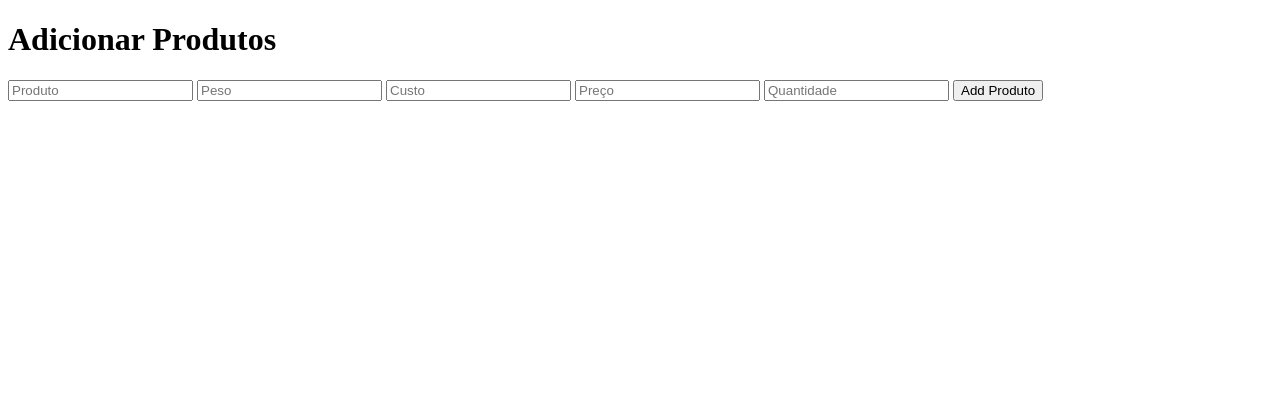
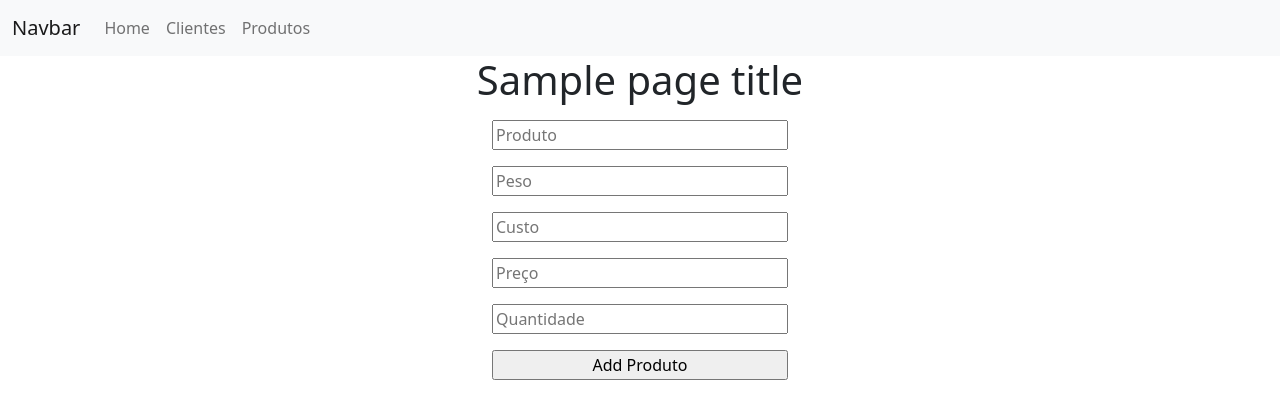
Before and after one commit to GabrielSoaresGomes/flask-ControleEstoque, a Flask app: template templates/form.html in a window 1280 px wide. Shown: the top 419 px of the page. Run offline with Flask 2, Linux system fonts and the light colour scheme; the template is opened without the code that fills it: most values are stand-ins (such as "Sample title", 1, 10 or a date in 2020); some libraries are stand-ins or nearby versions.

Commit message:
style: Form de produtos

```diff
--- a/app.py
+++ b/app.py
@@ -53,4 +53,4 @@ def adicionarProdutos():
             return "Ocorreu um erro ao adicionar o produto!"
     else:
         produtos = Estoque.query.order_by(Estoque.data_cadastro)
-        return render_template('form.html', produtos=produtos)
+        return render_template('form.html', produtos=produtos, title="Adicionar Produtos", page_title="Adicionar Produtos")
--- a/templates/form.html
+++ b/templates/form.html
@@ -1,20 +1,14 @@
-<!DOCTYPE html>
-<html lang="pt-br">
-<head>
-    <meta charset="UTF-8">
-    <meta http-equiv="X-UA-Compatible" content="IE=edge">
-    <meta name="viewport" content="width=device-width, initial-scale=1.0">
-    <title>Adicionar Produtos</title>
-</head>
-<body>
-    <h1>Adicionar Produtos</h1>
-    <form action="/produtos/adicionar" method="POST">
-        <input type="text" placeholder="Produto" name="nome">
-        <input type="number" placeholder="Peso" name="peso">
-        <input type="number" placeholder="Custo" name="custo">
-        <input type="number" placeholder="Preço" name="preco">
-        <input type="number" placeholder="Quantidade" name="quantidade">
-        <input type="submit" value="Add Produto">
-    </form>
-</body>
-</html>
+{% extends 'base.html' %}
+
+    {% block content %}
+
+        <form class="container w-25 d-flex flex-column" action="/produtos/adicionar" method="POST">
+            <input class=" my-2" type="text" placeholder="Produto" name="nome">
+            <input class=" my-2" type="number" placeholder="Peso" name="peso">
+            <input class=" my-2" type="number" placeholder="Custo" name="custo">
+            <input class=" my-2" type="number" placeholder="Preço" name="preco">
+            <input class=" my-2" type="number" placeholder="Quantidade" name="quantidade">
+            <input class=" my-2" type="submit" value="Add Produto">
+        </form>
+
+    {% endblock %}
--- a/templates/produtos.html
+++ b/templates/produtos.html
@@ -3,7 +3,7 @@
 {% block content %}
 
     <div class="text-end p-2">
-        <a href={{ url_for('adicionarProdutos') }} >Adicionar um novo produo</a>
+        <a class="btn btn-primary" href={{ url_for('adicionarProdutos') }} >Adicionar um novo produo</a>
     </div>
     <div class="m-1 p-1 border">
         <table class="" id="table-produtos" class="display">
```
